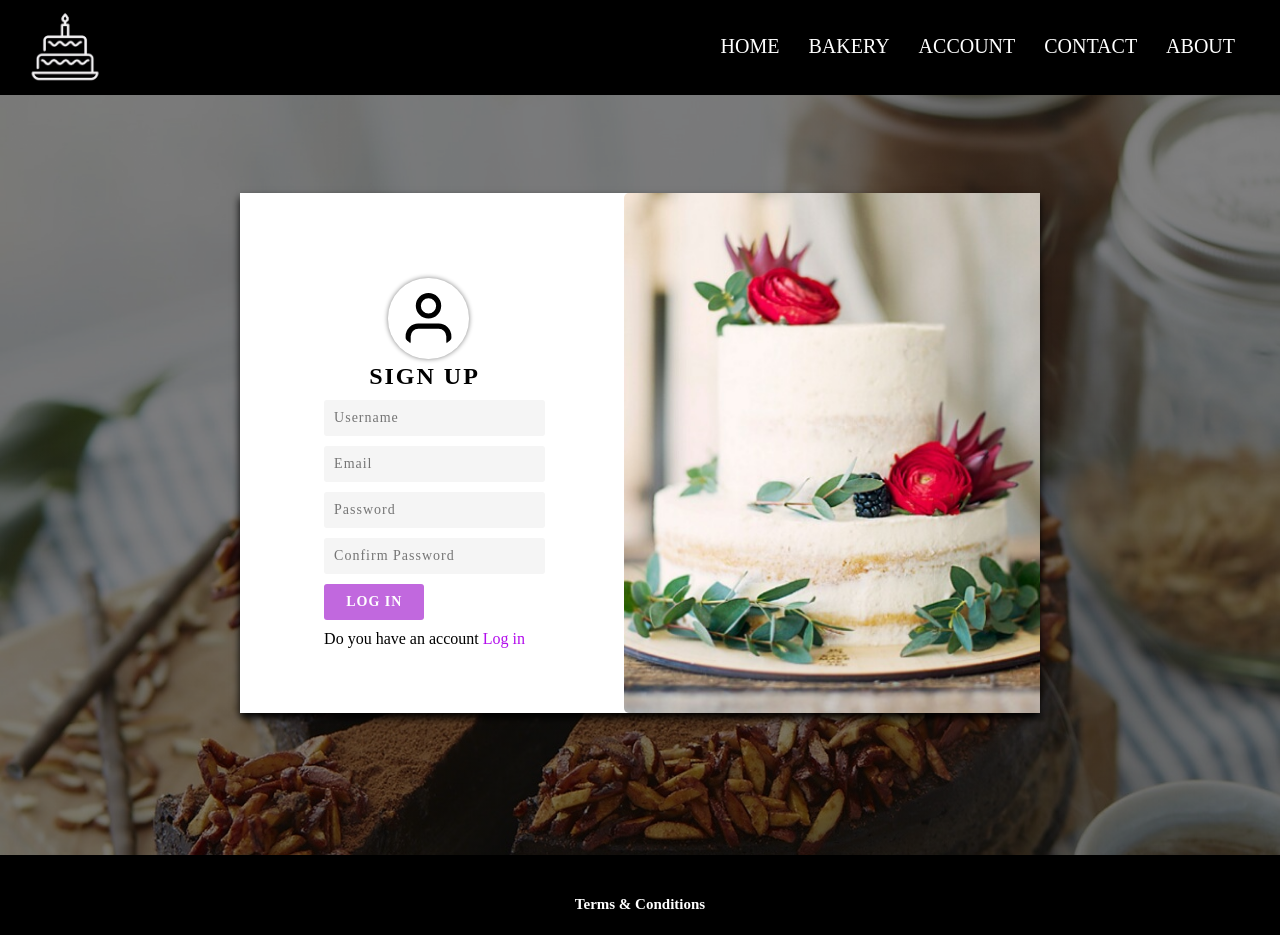
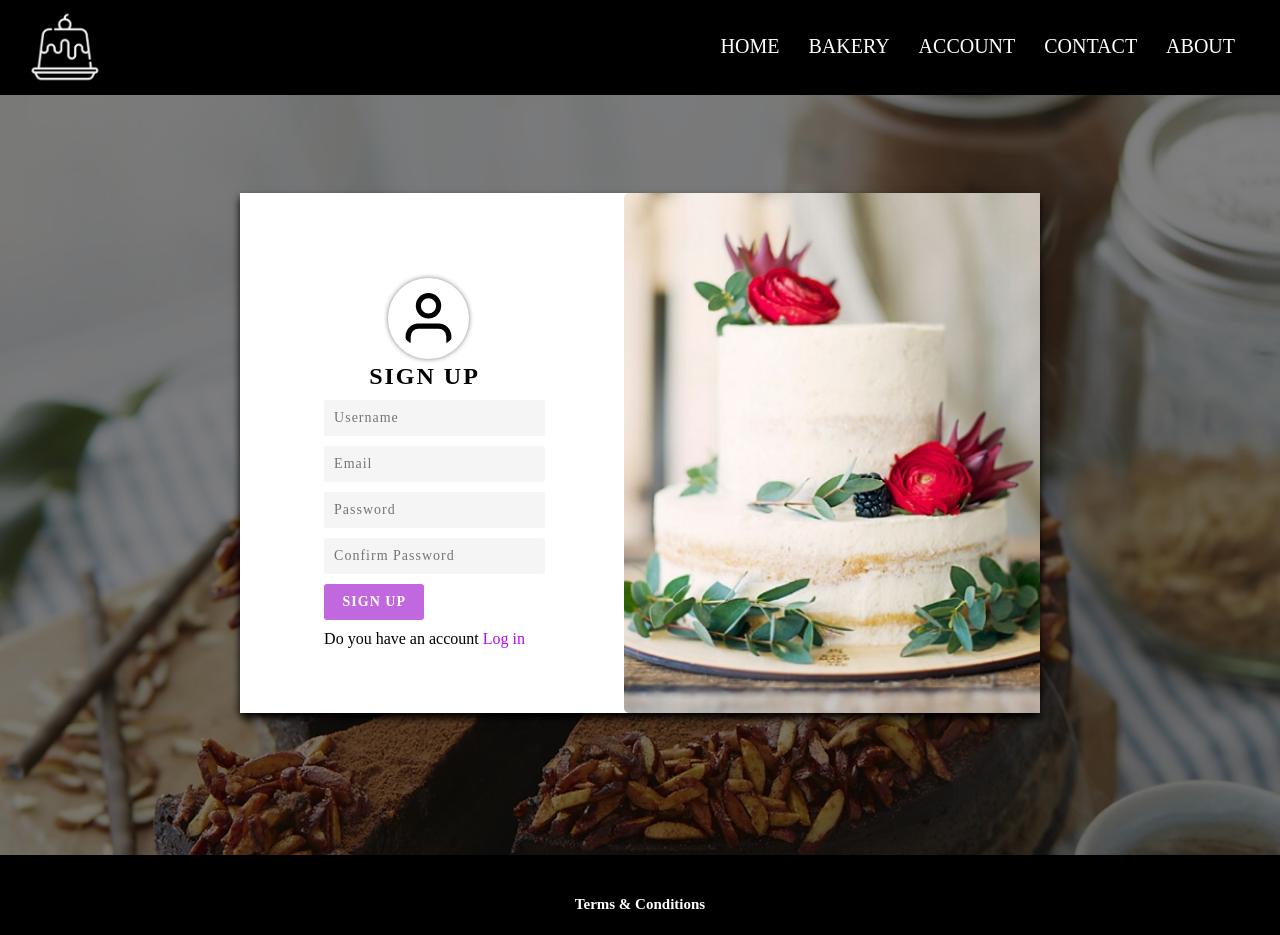
Before and after one commit to lawrenceuchenye/ecommerce, a Django app: page /signup/ in a window 1280 px wide. Run offline with Django 3.2, Linux system fonts and the light colour scheme; some libraries are stand-ins or nearby versions.

Commit message:
signup/login fix

```diff
--- a/templates/signup.html
+++ b/templates/signup.html
@@ -21,7 +21,7 @@
                  <img src="{% static 'images/userb.svg' %}"/>
                  <h2>Sign Up</h2>
                   {{signupform.as_p}}
-                 <input class="login-btn" type="submit" value="Log in"/>
+                 <input class="login-btn" type="submit" value="Sign Up"/>
                  <p>Do you have an account <a href="{% url 'account' %}">Log in</a></p>
                </form>
              </div>
```
Also changed, not shown: db.sqlite3, static/images/cake.png, static/images/cake.svg (added).
